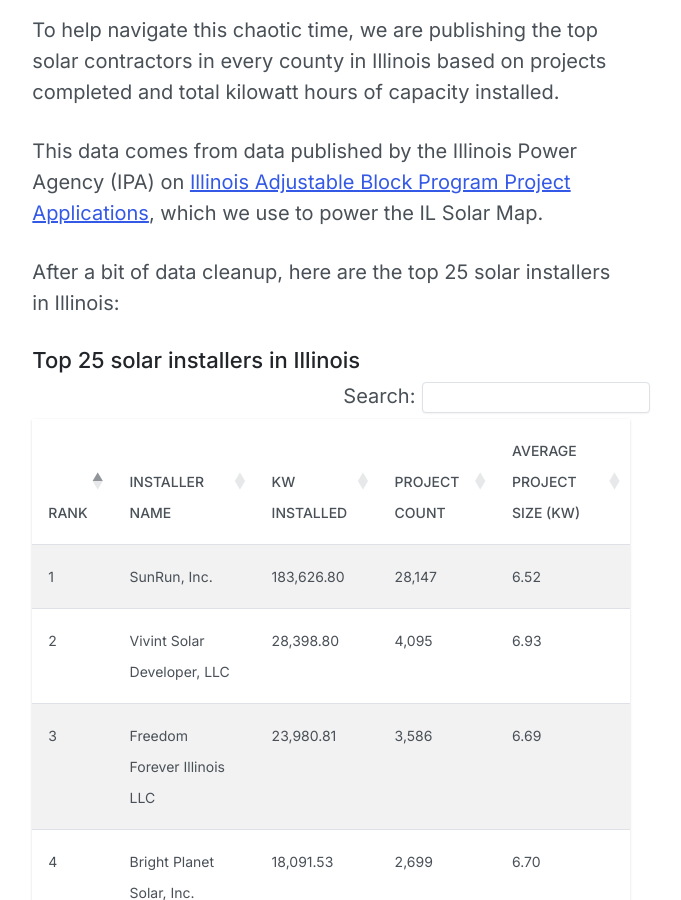
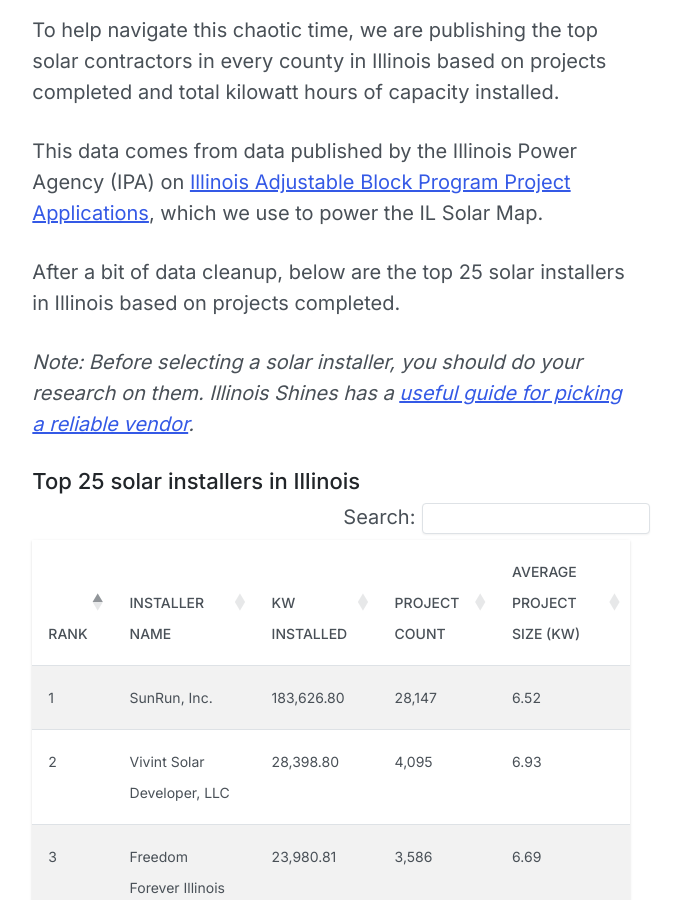
Before and after one commit to chihacknight/il-solar-map, a Jekyll site: the page built from _posts/2025-08-28-top-solar-installers-by-county.md, in a window 1280 px wide and 900 px high, scrolled down 724 px. Shown: the whole window, without its empty margins (205-886 px from the left). Built offline with Jekyll 4.4.1, drawn with Linux system fonts in a browser that asks for light colours; nearby versions of some CDN libraries.

Commit message:
added note and doc from il shines

```diff
--- a/_posts/2025-08-28-top-solar-installers-by-county.md
+++ b/_posts/2025-08-28-top-solar-installers-by-county.md
@@ -18,7 +18,9 @@
 
 This data comes from data published by the Illinois Power Agency (IPA) on [Illinois Adjustable Block Program Project Applications](https://illinoisabp.com/project-application-reports/), which we use to power the IL Solar Map.
 
-After a bit of data cleanup, here are the top 25 solar installers in Illinois:
+After a bit of data cleanup, below are the top 25 solar installers in Illinois based on projects completed.
+
+_Note: Before selecting a solar installer, you should do your research on them. Illinois Shines has a [useful guide for picking a reliable vendor](/docs/Homeowner-Handbook-Flyer-v250224.pdf)._
 
 <h2 id="installers" class="mt-4">Top 25 solar installers in Illinois</h2>
 <div id="installers-table"></div>
```
